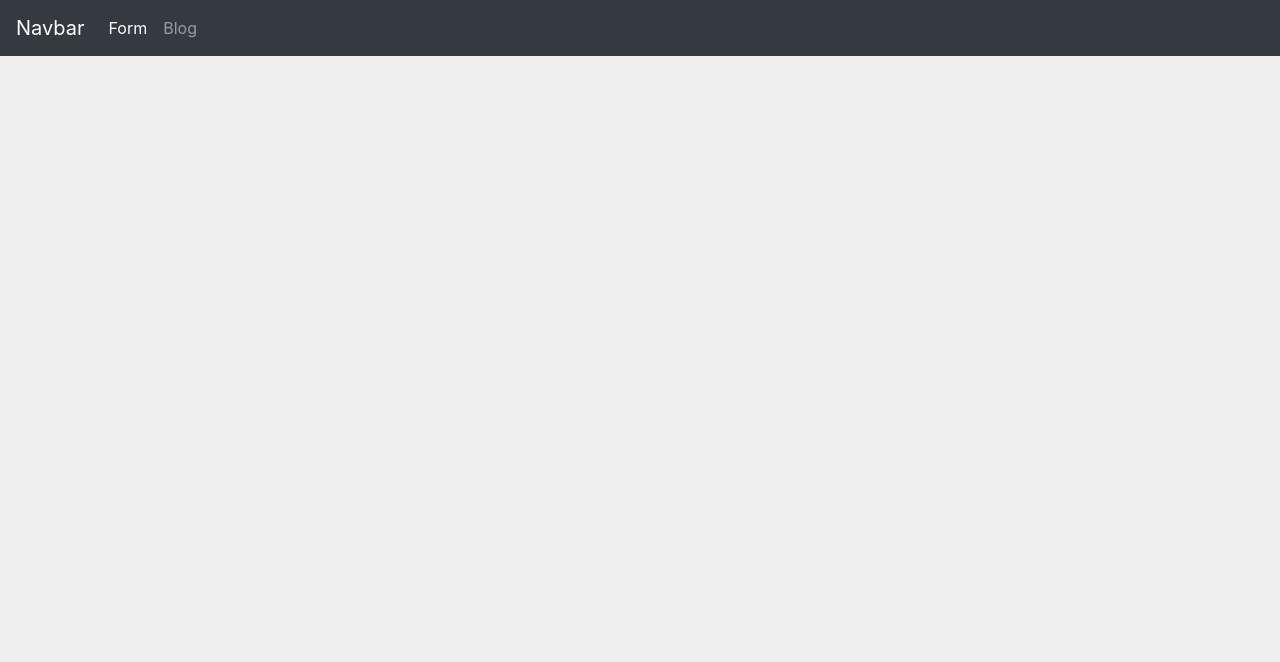
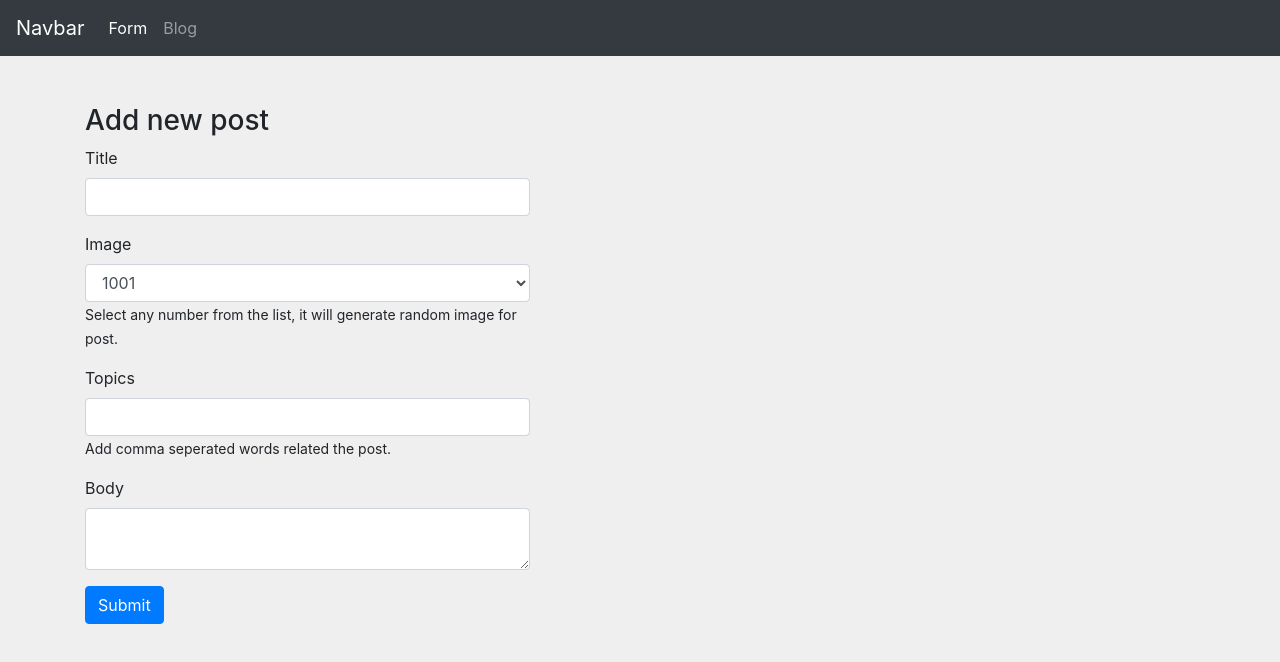
Before and after one commit to gurdeep4git/Angular-Playground, an Angular app: page /add in a window 1280 px wide. Shown: the top 662 px of the page. Built offline with nearby package versions, Linux system fonts and the light colour scheme; no server answers.

Commit message:
Add post functionality added

```diff
--- a/db.json
+++ b/db.json
@@ -2,76 +2,129 @@
   "posts": [
     {
       "id": 1,
-        "userId":1,
+      "userId": 1,
       "title": "First Blog",
-        "body":"This is body of first blog",
-        "imageUrl":"https://picsum.photos/id/1040/500/500",
+      "body": "This is body of first blog",
+      "imageUrl": "https://picsum.photos/id/1040/500/500",
       "createdDate": "January 01, 2021",
-        "rating":5,
-        "topics":["html","css"],
-        "sortOrder":1
+      "rating": 5,
+      "topics": [
+        "html",
+        "css"
+      ],
+      "sortOrder": 1
     },
     {
       "id": 2,
-        "userId":1,
+      "userId": 1,
       "title": "Second Blog",
-        "body":"This is body of second blog",
-        "imageUrl":"https://picsum.photos/id/1024/500/500",
+      "body": "This is body of second blog",
+      "imageUrl": "https://picsum.photos/id/1024/500/500",
       "createdDate": "March 01, 2021",
-        "rating":4,
-        "topics":["js","web"],
-        "sortOrder":2
+      "rating": 4,
+      "topics": [
+        "js",
+        "web"
+      ],
+      "sortOrder": 2
     },
     {
       "id": 3,
-        "userId":1,
+      "userId": 1,
       "title": "Third Blog",
-        "body":"This is body of third blog",
-        "imageUrl":"https://picsum.photos/id/65/500/500",
+      "body": "This is body of third blog",
+      "imageUrl": "https://picsum.photos/id/65/500/500",
       "createdDate": "February 11, 2021",
-        "rating":5,
-        "topics":["js","web"],
-        "sortOrder":3
+      "rating": 5,
+      "topics": [
+        "js",
+        "web"
+      ],
+      "sortOrder": 3
     },
     {
       "id": 4,
-        "userId":1,
+      "userId": 1,
       "title": "Fourth Blog",
-        "body":"This is body of fourth blog",
-        "imageUrl":"https://picsum.photos/id/77/500/500",
+      "body": "This is body of fourth blog",
+      "imageUrl": "https://picsum.photos/id/77/500/500",
       "createdDate": "April 20, 2021",
-        "rating":5,
-        "topics":["js","web"],
-        "sortOrder":4
+      "rating": 5,
+      "topics": [
+        "js",
+        "web"
+      ],
+      "sortOrder": 4
     },
     {
       "id": 5,
-        "userId":1,
+      "userId": 1,
       "title": "Fifth Blog",
-        "body":"This is body of fifth blog",
-        "imageUrl":"https://picsum.photos/id/99/500/500",
+      "body": "This is body of fifth blog",
+      "imageUrl": "https://picsum.photos/id/99/500/500",
       "createdDate": "April 22, 2021",
-        "rating":4,
-        "topics":["js","web"],
-        "sortOrder":5
+      "rating": 4,
+      "topics": [
+        "js",
+        "web"
+      ],
+      "sortOrder": 5
+    },
+    {
+      "id": 39,
+      "userId": 1,
+      "title": "Test",
+      "body": "Tersdr",
+      "imageUrl": "https://picsum.photos/id/1001/500/500",
+      "createdDate": "April 23, 2021",
+      "topics": [
+        "Tesrt"
+      ],
+      "rating": 0,
+      "sortOrder": 6
+    },
+    {
+      "id": 66,
+      "userId": 1,
+      "title": "ASDF",
+      "body": "ASDASd",
+      "imageUrl": "https://picsum.photos/id/1001/500/500",
+      "createdDate": "April 23, 2021",
+      "topics": [
+        "ASFS"
+      ],
+      "rating": 0,
+      "sortOrder": 7
+    },
+    {
+      "id": 24,
+      "userId": 1,
+      "title": "asd",
+      "body": "asd",
+      "imageUrl": "https://picsum.photos/id/1013/500/500",
+      "createdDate": "April 23, 2021",
+      "topics": [
+        "asd"
+      ],
+      "rating": 0,
+      "sortOrder": 8
     }
   ],
-"comments":[
+  "comments": [
     {
-        "id":1,
-        "postId":1,
-        "body":"This is a comment 1"
+      "id": 1,
+      "postId": 1,
+      "body": "This is a comment 1"
     },
     {
-        "id":2,
-        "postId":2,
-        "body":"This is a comment 2"
+      "id": 2,
+      "postId": 2,
+      "body": "This is a comment 2"
     },
     {
-        "id":3,
-        "postId":2,
-        "body":"This is a comment 2.1"
+      "id": 3,
+      "postId": 2,
+      "body": "This is a comment 2.1"
     }
   ]
-
 }
--- a/src/app/blog/blog-routing.module.ts
+++ b/src/app/blog/blog-routing.module.ts
@@ -1,5 +1,6 @@
 import { NgModule } from '@angular/core';
 import { Routes, RouterModule } from '@angular/router';
+import { AddEditPostComponent } from './blog/add-edit-post/add-edit-post.component';
 import { BlogComponent } from './blog/blog.component';
 import { PostDetailComponent } from './blog/post-detail/post-detail.component';
 
@@ -7,6 +8,11 @@ const routes: Routes = [
   {
     path: '',
     component: BlogComponent,
+    pathMatch: 'full',
+  },
+  {
+    path: 'add',
+    component: AddEditPostComponent,
     pathMatch: 'full',
   },
   {
--- /dev/null
+++ b/src/app/blog/blog/add-edit-post/add-edit-post.component.html
@@ -0,0 +1,42 @@
+<div>
+  <div class="row">
+    <div class="col-5">
+      <h3>Add new post</h3>
+      <form [formGroup]="postForm" (ngSubmit)="onSubmit(postForm.value)">
+        <div class="form-group">
+          <label>Title</label>
+          <input formControlName="title" type="text" class="form-control" />
+        </div>
+
+        <div class="form-group">
+          <label>Image</label>
+          <select formControlName="imageUrl" type="text" class="form-control">
+            <option *ngFor="let option of imageUrlDropdown" [value]="option">
+              {{ option }}
+            </option>
+          </select>
+          <small
+            >Select any number from the list, it will generate random image for
+            post.</small
+          >
+        </div>
+
+        <div class="form-group">
+          <label>Topics</label>
+          <input formControlName="topics" type="text" class="form-control" />
+          <small>Add comma seperated words related the post.</small>
+        </div>
+
+        <div class="form-group">
+          <label>Body</label>
+          <textarea formControlName="body" class="form-control"></textarea>
+        </div>
+
+        <button class="btn btn-primary" type="submit">Submit</button>
+      </form>
+    </div>
+  </div>
+  <div *ngIf="savedSuccess" class="alert alert-success mt-4" role="alert">
+    Post saved successfully!!!
+  </div>
+</div>
--- /dev/null
+++ b/src/app/blog/blog/add-edit-post/add-edit-post.component.ts
@@ -0,0 +1,116 @@
+import { Component, OnInit } from '@angular/core';
+import { FormBuilder, FormGroup } from '@angular/forms';
+import { ActivatedRoute, Router } from '@angular/router';
+import { filter, take } from 'rxjs/operators';
+import { Post, PostFormData } from '../../../shared/models/post.model';
+import { BlogService } from '../../blog.service';
+
+@Component({
+  selector: 'app-add-edit-post',
+  templateUrl: './add-edit-post.component.html',
+  styleUrls: ['./add-edit-post.component.scss'],
+})
+export class AddEditPostComponent implements OnInit {
+  postForm: FormGroup;
+  imageUrlDropdown: number[] = [];
+  savedSuccess: boolean;
+
+  constructor(
+    private fb: FormBuilder,
+    private blogService: BlogService,
+    private router: Router,
+    private route: ActivatedRoute
+  ) {}
+
+  ngOnInit(): void {
+    this.initImageUrlDropdown();
+    this.initForm();
+  }
+
+  onSubmit(formData: PostFormData) {
+    if (!this.postForm.valid) {
+      return;
+    }
+    const model = this.mapModel(formData);
+    this.save(model);
+  }
+
+  private save(model: Post) {
+    this.blogService
+      .savePost(model)
+      .pipe(take(1))
+      .subscribe((result) => {
+        if (result) {
+          this.postForm.reset();
+          this.blogService.getPosts(1, 3);
+          this.savedSuccess = true;
+          setTimeout(() => {
+            this.savedSuccess = false;
+            this.router.navigate(['../'], { relativeTo: this.route });
+          }, 3000);
+        }
+      });
+  }
+
+  private initImageUrlDropdown() {
+    for (let i = 1001; i <= 1040; i++) {
+      this.imageUrlDropdown.push(i);
+    }
+  }
+
+  private initForm() {
+    this.postForm = this.fb.group({
+      title: [null],
+      body: [null],
+      imageUrl: [this.imageUrlDropdown[0]],
+      topics: [null],
+    });
+  }
+
+  private mapModel(formData: PostFormData): Post {
+    const post = new Post();
+    post.id = this.getRandomId();
+    post.userId = 1;
+    post.title = formData.title;
+    post.body = formData.body;
+    post.imageUrl = this.getImageUrl(+formData.imageUrl);
+    post.createdDate = this.getDate();
+    post.topics = this.getTopics(formData.topics);
+    post.rating = 0;
+    post.sortOrder = this.blogService.maxPostSortOrder + 1;
+    return post;
+  }
+
+  private getTopics(topics: string): string[] {
+    return topics.split(',');
+  }
+
+  private getImageUrl(imageUrl: number): string {
+    return `https://picsum.photos/id/${imageUrl}/500/500`;
+  }
+
+  private getDate(): string {
+    const monthNames = [
+      'January',
+      'February',
+      'March',
+      'April',
+      'May',
+      'June',
+      'July',
+      'August',
+      'September',
+      'October',
+      'November',
+      'December',
+    ];
+    const date = new Date();
+    return `${
+      monthNames[date.getMonth()]
+    } ${date.getDate()}, ${date.getFullYear()}`;
+  }
+
+  private getRandomId(): number {
+    return Math.floor(Math.random() * (100 - 1) + 1);
+  }
+}
--- a/src/app/blog/blog/blog.component.html
+++ b/src/app/blog/blog/blog.component.html
@@ -1,7 +1,16 @@
 <ng-container *ngIf="!isLoading; else loader">
   <div class="row">
     <div class="col-9">
-      <h4>Posts</h4>
+      <div class="d-flex justify-content-between mb-3">
+        <h4>Posts</h4>
+        <button
+          type="button"
+          class="btn btn-primary"
+          [routerLink]="['/post', 'add']"
+        >
+          New post
+        </button>
+      </div>
       <app-post [posts]="posts"></app-post>
       <div class="text-center">
         <button
@@ -11,7 +20,7 @@
         >
           More posts
         </button>
-        <p *ngIf="noMorePosts">No more Posts</p>
+        <p *ngIf="noMorePosts">No more posts</p>
       </div>
     </div>
     <div class="col-3">
@@ -20,8 +29,9 @@
         <app-post [isSidePost]="true" [posts]="popularPosts"></app-post>
       </ng-container>
 
+      <hr *ngIf="popularPosts && popularPosts.length > 0" />
+
       <ng-container *ngIf="recentPosts && recentPosts.length > 0">
-        <hr />
         <h5>Recent posts</h5>
         <app-post [isSidePost]="true" [posts]="recentPosts"></app-post>
       </ng-container>
--- a/src/app/blog/blog/blog.component.ts
+++ b/src/app/blog/blog/blog.component.ts
@@ -11,7 +11,7 @@ import { BlogService } from '../blog.service';
 })
 export class BlogComponent implements OnInit {
   page = 1;
-  limit = 2;
+  limit = 3;
 
   noMorePosts: boolean;
   isLoading: boolean;
@@ -54,6 +54,9 @@ export class BlogComponent implements OnInit {
     this.blogService.posts$
       .pipe(
         tap((posts: Post[]) => {
+          this.blogService.maxPostSortOrder = Math.max(
+            ...posts.map((p) => p.sortOrder)
+          );
           this.popularPosts = this.getPopularPosts(posts);
           this.recentPosts = this.getRecentPosts(posts);
         }),
```
Also changed, not shown: src/app/blog/blog.module.ts (+9 -3 lines), src/app/blog/blog.service.ts (+17 -1 lines), src/app/shared/models/post.model.ts (+7 -0 lines), src/app/blog/blog/add-edit-post/add-edit-post.component.scss (added), 1 other file (tests, documents, lock files or other folders). Lines whose indentation alone changed are shown as unchanged.
